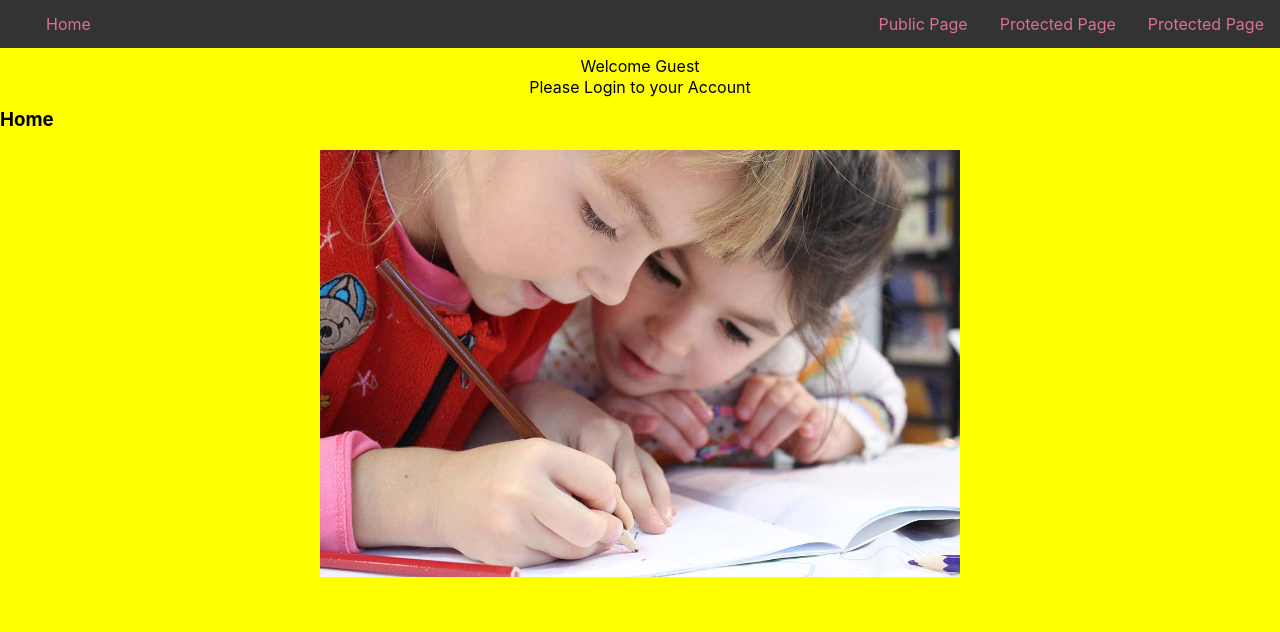
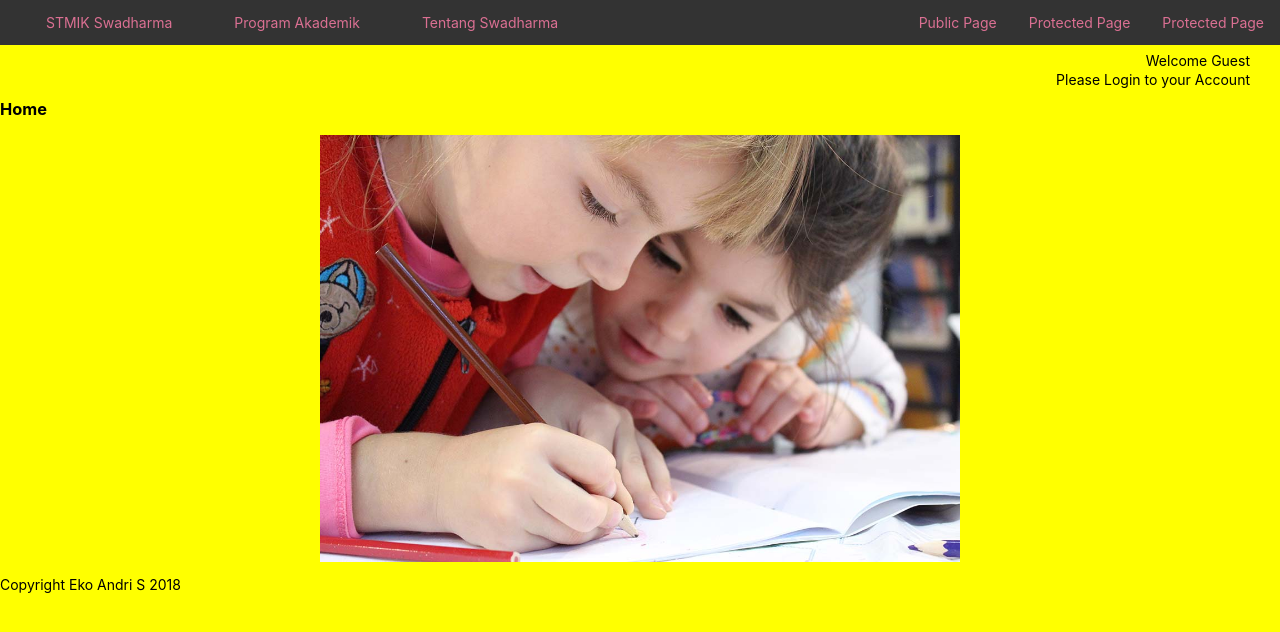
Before and after one commit to techandmedia/tugaskuliah, a React (Create React App) app: page / in a window 1280 px wide. Shown: the top 632 px of the page. Built offline with nearby package versions, Linux system fonts and the light colour scheme.

Commit message:
Added React Helmet

```diff
--- a/package.json
+++ b/package.json
@@ -5,6 +5,7 @@
   "dependencies": {
     "react": "^16.5.2",
     "react-dom": "^16.5.2",
+    "react-helmet": "^5.2.0",
     "react-router-dom": "^4.3.1",
     "react-scripts": "2.0.4",
     "styled-components": "^4.0.0-beta.10"
--- a/src/App.js
+++ b/src/App.js
@@ -1,16 +1,14 @@
 import React from 'react';
-import styled, { createGlobalStyle, css } from 'styled-components';
+import { createGlobalStyle, css } from 'styled-components';
 
 import Public from './public/Public';
 import Protected from './protected/Protected';
 import HomePage from './public/Homepage';
-import { AuthButton, Login, PrivateRoute} from './protected/Login';
+import Header from './components/Header';
+import Footer from './components/Footer';
+import { AuthButton, Login, PrivateRoute } from './protected/Login';
 
-import {
-  BrowserRouter as Router,
-  Route,
-  Link
-} from 'react-router-dom';
+import { BrowserRouter as Router, Route } from 'react-router-dom';
 
 /////  React Router v4 /////
 // https://reacttraining.com/react-router/web/example/auth-workflow
@@ -24,21 +22,7 @@ const App = () => (
     <React.Fragment>
       <GlobalStyle />
 
-      <NavWrapper>
-        <NavLeft>
-          <StyledLink to="/">Home</StyledLink>
-        </NavLeft>
-
-        <NavRight>
-          <StyledLink to="/protected">Protected Page</StyledLink>
-        </NavRight>
-        <NavRight>
-          <StyledLink to="/protected">Protected Page</StyledLink>
-        </NavRight>
-        <NavRight>
-          <StyledLink to="/public">Public Page</StyledLink>
-        </NavRight>
-      </NavWrapper>
+      <Header/>
 
       <AuthButton />
 
@@ -46,6 +30,8 @@ const App = () => (
       <Route path="/public" component={Public} />
       <Route path="/login" component={Login} />
       <PrivateRoute path="/protected" component={Protected} />
+
+      <Footer />
     </React.Fragment>
   </Router>
 );
@@ -84,6 +70,7 @@ const GlobalStyle = createGlobalStyle`
     -webkit-font-smoothing: antialiased;
     -moz-osx-font-smoothing: grayscale;
     background-color: yellow;
+    font-size: 14px;
     ${media.desktop`background: dodgerblue;`}
     ${media.tablet`background: mediumseagreen;`}
     ${media.phone`background: palevioletred;`}
@@ -99,43 +86,3 @@ const GlobalStyle = createGlobalStyle`
     }
   } */
 `;
-
-const NavWrapper = styled.ul`
-  list-style-type: none;
-  margin: 0;
-  padding: 0;
-  /* width: 25%; */
-  background-color: #333;
-  /* height: 100%; Full height */
-  /* position: fixed; /* Make it stick, even on scroll */
-  overflow: auto; /* Auto for Enable scrolling if the sidenav has too much content */
-`;
-
-const NavLeft = styled.li`
-  float: left;
-  margin-left: 30px;
-  /* Entah kenapa desktop ngga bisa */
-  /* ${media.desktop`margin-left: 30px;`} */
-  ${media.tablet`margin-left: 10px;`}
-  ${media.phone`margin-left: 0px;`}
-`;
-
-const NavRight = styled.li`
-  float: right;
-`;
-
-const StyledLink = styled(Link)`
-  display: block;
-  color: palevioletred;
-  text-align: center;
-  padding: 14px 16px;
-  text-decoration: none;
-  :hover {
-    background-color: #111;
-  }
-`;
-
-const Welcome = styled.div`
-  text-align: center;
-  line-height: 0.3rem;
-`;
--- /dev/null
+++ b/src/components/Footer.js
@@ -0,0 +1,9 @@
+import React from 'react';
+
+const Footer = () => {
+  return(
+    <p>Copyright Eko Andri S 2018</p>
+  )
+}
+
+export default Footer;
--- /dev/null
+++ b/src/components/Header.js
@@ -0,0 +1,98 @@
+import React from 'react';
+import { Helmet } from 'react-helmet';
+import styled, { css } from 'styled-components';
+import { Link } from 'react-router-dom';
+
+const Header = () => {
+  return (
+    <NavWrapper>
+      <NavLeft>
+        <StyledLink to="/">
+          <Helmet>
+            <meta
+              charSet="utf-8"
+              name="Sekolah Tinggi Manajemen Informatika Swadharma"
+              content="Kuliah hemat hebat"
+            />
+            <title>STMIK Swadharma</title>
+            <link rel="canonical" href="https://tugaskuliah.subarnanto.com/" />
+          </Helmet>
+          STMIK Swadharma
+        </StyledLink>
+      </NavLeft>
+      <NavLeft>
+        <StyledLink to="/">Program Akademik</StyledLink>
+      </NavLeft>
+      <NavLeft>
+        <StyledLink to="/">Tentang Swadharma</StyledLink>
+      </NavLeft>
+
+      <NavRight>
+        <StyledLink to="/protected">Protected Page</StyledLink>
+      </NavRight>
+      <NavRight>
+        <StyledLink to="/protected">Protected Page</StyledLink>
+      </NavRight>
+      <NavRight>
+        <StyledLink to="/public">Public Page</StyledLink>
+      </NavRight>
+    </NavWrapper>
+  );
+};
+
+export default Header;
+
+// Styled Components - Untuk mempermudah pembuatan media query berdasarkan ukuran layar//
+// https://www.styled-components.com/docs/advanced#media-templates
+
+// Define screen size
+const sizes = {
+  desktop: 992,
+  tablet: 768,
+  phone: 576
+};
+
+// Iterate through the sizes and create a media template
+const media = Object.keys(sizes).reduce((acc, label) => {
+  acc[label] = (...args) => css`
+    @media (max-width: ${sizes[label] / 16}em) {
+      ${css(...args)};
+    }
+  `;
+  return acc;
+}, {});
+
+const NavWrapper = styled.ul`
+  list-style-type: none;
+  margin: 0;
+  padding: 0;
+  /* width: 25%; */
+  background-color: #333;
+  /* height: 100%; Full height */
+  /* position: fixed; /* Make it stick, even on scroll */
+  overflow: auto; /* Auto for Enable scrolling if the sidenav has too much content */
+`;
+
+const NavLeft = styled.li`
+  float: left;
+  margin-left: 30px;
+  /* Entah kenapa desktop ngga bisa */
+  /* ${media.desktop`margin-left: 30px;`} */
+  ${media.tablet`margin-left: 10px;`}
+  ${media.phone`margin-left: 0px;`}
+`;
+
+const NavRight = styled.li`
+  float: right;
+`;
+
+const StyledLink = styled(Link)`
+  display: block;
+  color: palevioletred;
+  text-align: center;
+  padding: 14px 16px;
+  text-decoration: none;
+  :hover {
+    background-color: #111;
+  }
+`;
--- a/src/protected/Login.js
+++ b/src/protected/Login.js
@@ -84,6 +84,7 @@ class Login extends React.Component {
 export { AuthButton, Login, PrivateRoute };
 
 const Welcome = styled.div`
-  text-align: center;
+  text-align: right;
+  margin-right: 30px;
   line-height: 0.3rem;
 `;
```
Also changed, not shown: 1 other file (tests, documents, lock files or other folders).
